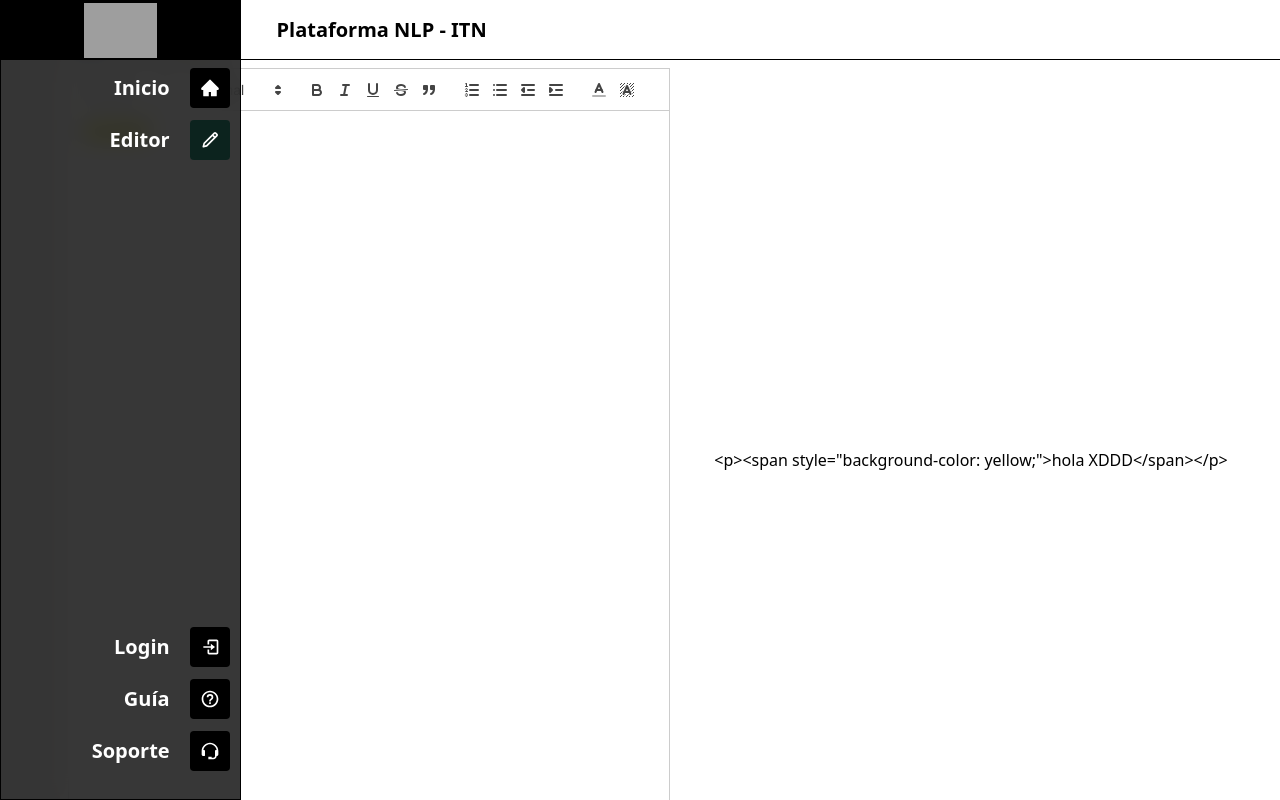
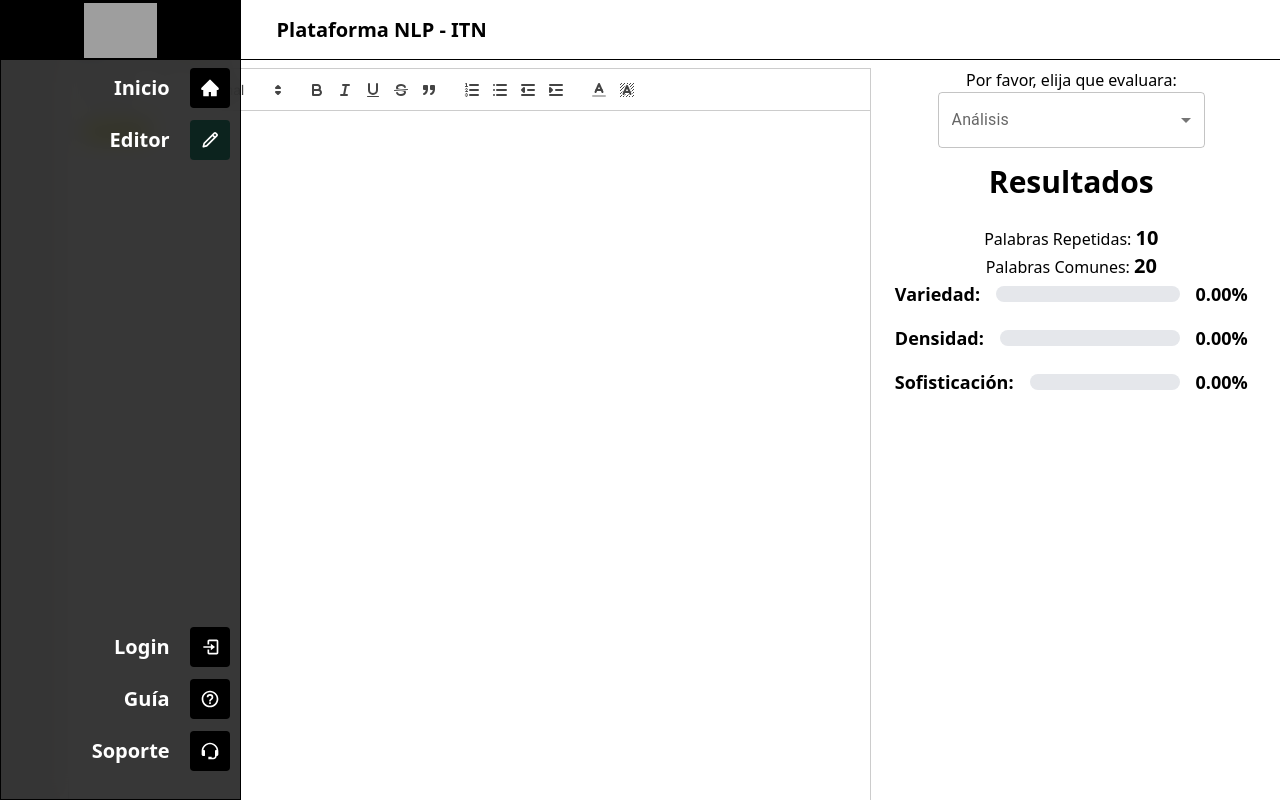
Before and after one commit to maxponmar/proyecto_tesis_msc_nlp, a React (Vite) app in the folder FrontEnd/Plataforma_NLP.ReactUI/: page /texteditor in a window 1280 px wide. Built offline with nearby package versions, Linux system fonts and the light colour scheme; grey boxes are pictures that could not be loaded; the HTML template or start-up script is replaced by a standard one.

Commit message:
Se creo interfaz para mostrar resultados de analisis lexico

```diff
--- a/FrontEnd/Plataforma_NLP.ReactUI/src/pages/texteditor/TextEditor.jsx
+++ b/FrontEnd/Plataforma_NLP.ReactUI/src/pages/texteditor/TextEditor.jsx
@@ -1,32 +1,56 @@
 import { useState } from 'react';
 import ReactQuill from 'react-quill';
+import AnalysisResults from './components/AnalysisResults';
+import AnalysisSelector from './components/AnalysisSelector';
+import { editorHeaderModules } from './components/Options';
 
 export default function TextEditor() {
   const [value, setValue] = useState(`
   <p><span style="background-color: yellow;">hola XDDD</span></p>`);
-  const modules = {
-    toolbar: [
-      [{ header: [1, 2, 3, 4, 5, 6, false] }],
-      [{ size: [] }],
-      ['bold', 'italic', 'underline', 'strike', 'blockquote'],
-      [{ list: 'ordered' }, { list: 'bullet' }, { indent: '-1' }, { indent: '+1' }],
-      [
-        {
-          color: ['black', 'red', 'blue', 'yellow'],
-        },
-        {
-          background: ['black', 'red', 'blue', 'yellow'],
-        },
-      ],
-    ],
-  };
+
+  const [selectedOption, setSelectedOption] = useState({
+    section: '',
+    density: { LSL: 0, USL: 0 },
+    sophistication: { LSL: 0, USL: 0 },
+    variety: { LSL: 0, USL: 0 },
+  });
+
+  const [analysisResult, setAnalysisResult] = useState([
+    {
+      name: 'Variedad',
+      score: 0,
+    },
+    {
+      name: 'Densidad',
+      score: 0,
+    },
+    {
+      name: 'Sofisticación',
+      score: 0,
+    },
+  ]);
+
   return (
     <div className="relative h-screen w-full bg-white p-2">
       <div className="h-full w-full flex items-center justify-center">
-        <div className="relative h-full w-1/2 flex items-center justify-center">
-          <ReactQuill className="h-full w-full" theme="snow" value={value} onChange={setValue} modules={modules} />
+        <div className="relative h-full w-2/3 flex items-center justify-center">
+          <ReactQuill
+            className="h-full w-full"
+            theme="snow"
+            value={value}
+            onChange={setValue}
+            modules={editorHeaderModules}
+          />
         </div>
-        <div className="relative h-full w-1/2 flex items-center justify-center">{value}</div>
+        <div className="relative h-full w-1/3 flex flex-col items-center justify-start gap-4 text-center">
+          <AnalysisSelector selectedOption={selectedOption} setSelectedOption={setSelectedOption} />
+          <AnalysisResults
+            analyses={analysisResult}
+            duplicateWords={10}
+            commonWords={20}
+            selectedOptionLimits={selectedOption}
+          />
+        </div>
       </div>
     </div>
   );
--- /dev/null
+++ b/FrontEnd/Plataforma_NLP.ReactUI/src/pages/texteditor/components/AnalysisResults.jsx
@@ -0,0 +1,18 @@
+import AnalysisScore from './AnalysisScore';
+
+export default function AnalysisResults({ analyses, duplicateWords, commonWords, selectedOptionLimits }) {
+  return (
+    <div>
+      <h2 className="text-3xl font-bold mb-6">Resultados</h2>
+      <p>
+        Palabras Repetidas: <span className="font-bold text-xl">{duplicateWords}</span>
+      </p>
+      <p>
+        Palabras Comunes: <span className="font-bold text-xl">{commonWords}</span>
+      </p>
+      <AnalysisScore name={analyses[0].name} score={analyses[0].score} limits={selectedOptionLimits.variety} />
+      <AnalysisScore name={analyses[1].name} score={analyses[1].score} limits={selectedOptionLimits.density} />
+      <AnalysisScore name={analyses[2].name} score={analyses[2].score} limits={selectedOptionLimits.sophistication} />
+    </div>
+  );
+}
--- /dev/null
+++ b/FrontEnd/Plataforma_NLP.ReactUI/src/pages/texteditor/components/AnalysisScore.jsx
@@ -0,0 +1,24 @@
+export default function AnalysisScore({ name, limits, score }) {
+  const percentage = score * 100;
+  let barColor = '';
+
+  if (score <= limits?.LSL) {
+    barColor = 'bg-red-500';
+  } else if (score < limits?.USL) {
+    barColor = 'bg-yellow-500';
+  } else {
+    barColor = 'bg-green-500';
+  }
+
+  return (
+    <div className="flex gap-4 mb-4 justify-evenly">
+      <div className="text-lg font-semibold">{name}:</div>
+      <div className="w-3/4 flex items-center">
+        <div className="w-full h-4 bg-gray-200 rounded-full min-w-[150px]">
+          <div className={`h-full rounded-full ${barColor}`} style={{ width: `${percentage}%` }} />
+        </div>
+        <div className="ml-4 text-lg font-semibold">{percentage.toFixed(2)}%</div>
+      </div>
+    </div>
+  );
+}
--- /dev/null
+++ b/FrontEnd/Plataforma_NLP.ReactUI/src/pages/texteditor/components/AnalysisSelector.jsx
@@ -0,0 +1,24 @@
+import { FormControl, InputLabel, MenuItem, Select } from '@mui/material';
+import { analyseOptionParameters } from './Options';
+
+export default function AnalysisSelector({ selectedOption, setSelectedOption }) {
+  const handleChange = (event) => {
+    setSelectedOption(analyseOptionParameters.find((x) => x.section === event.target.value));
+  };
+
+  return (
+    <div className="w-2/3">
+      <p>Por favor, elija que evaluara:</p>
+      <FormControl fullWidth>
+        <InputLabel>Análisis</InputLabel>
+        <Select value={selectedOption.section ?? '0'} label="Análisis" onChange={handleChange}>
+          {analyseOptionParameters.map((item, index) => (
+            <MenuItem value={item.section} key={index}>
+              {item.section}
+            </MenuItem>
+          ))}
+        </Select>
+      </FormControl>
+    </div>
+  );
+}
--- /dev/null
+++ b/FrontEnd/Plataforma_NLP.ReactUI/src/pages/texteditor/components/Options.js
@@ -0,0 +1,61 @@
+export const editorHeaderModules = {
+  toolbar: [
+    [{ header: [1, 2, 3, 4, 5, 6, false] }],
+    [{ size: [] }],
+    ['bold', 'italic', 'underline', 'strike', 'blockquote'],
+    [{ list: 'ordered' }, { list: 'bullet' }, { indent: '-1' }, { indent: '+1' }],
+    [
+      {
+        color: ['black', 'red', 'blue', 'yellow'],
+      },
+      {
+        background: ['black', 'red', 'blue', 'yellow'],
+      },
+    ],
+  ],
+};
+
+export const analyseOptionParameters = [
+  {
+    section: 'HIPOTESIS',
+    density: { LSL: 0.5235, USL: 0.6603 },
+    sophistication: { LSL: 0.5167, USL: 0.7211 },
+    variety: { LSL: 0.8881, USL: 0.9855 },
+  },
+  {
+    section: 'JUSTIFICACION',
+    density: { LSL: 0.5347, USL: 0.6013 },
+    sophistication: { LSL: 0.5326, USL: 0.6326 },
+    variety: { LSL: 0.5968, USL: 0.761 },
+  },
+  {
+    section: 'OBJETIVOS',
+    density: { LSL: 0.5569, USL: 0.7193 },
+    sophistication: { LSL: 0.5577, USL: 0.7535 },
+    variety: { LSL: 0.8516, USL: 0.9858 },
+  },
+  {
+    section: 'PLANTEAMIENTO DEL PROBLEMA',
+    density: { LSL: 0.5585, USL: 0.6293 },
+    sophistication: { LSL: 0.5384, USL: 0.6668 },
+    variety: { LSL: 0.5571, USL: 0.7047 },
+  },
+  {
+    section: 'PREGUNTAS DE INVESTIGACION',
+    density: { LSL: 0.6043, USL: 0.7443 },
+    sophistication: { LSL: 0.5766, USL: 0.7742 },
+    variety: { LSL: 0.8885, USL: 1 },
+  },
+  {
+    section: 'METODOLOGIA',
+    density: { LSL: 0.49, USL: 0.6195 },
+    sophistication: { LSL: 0.5601, USL: 0.7141 },
+    variety: { LSL: 0.5211, USL: 0.6508 },
+  },
+  {
+    section: 'CONCLUSIONES',
+    density: { LSL: 0.5536, USL: 0.5843 },
+    sophistication: { LSL: 0.5504, USL: 0.6062 },
+    variety: { LSL: 0.5537, USL: 0.6477 },
+  },
+];
```
